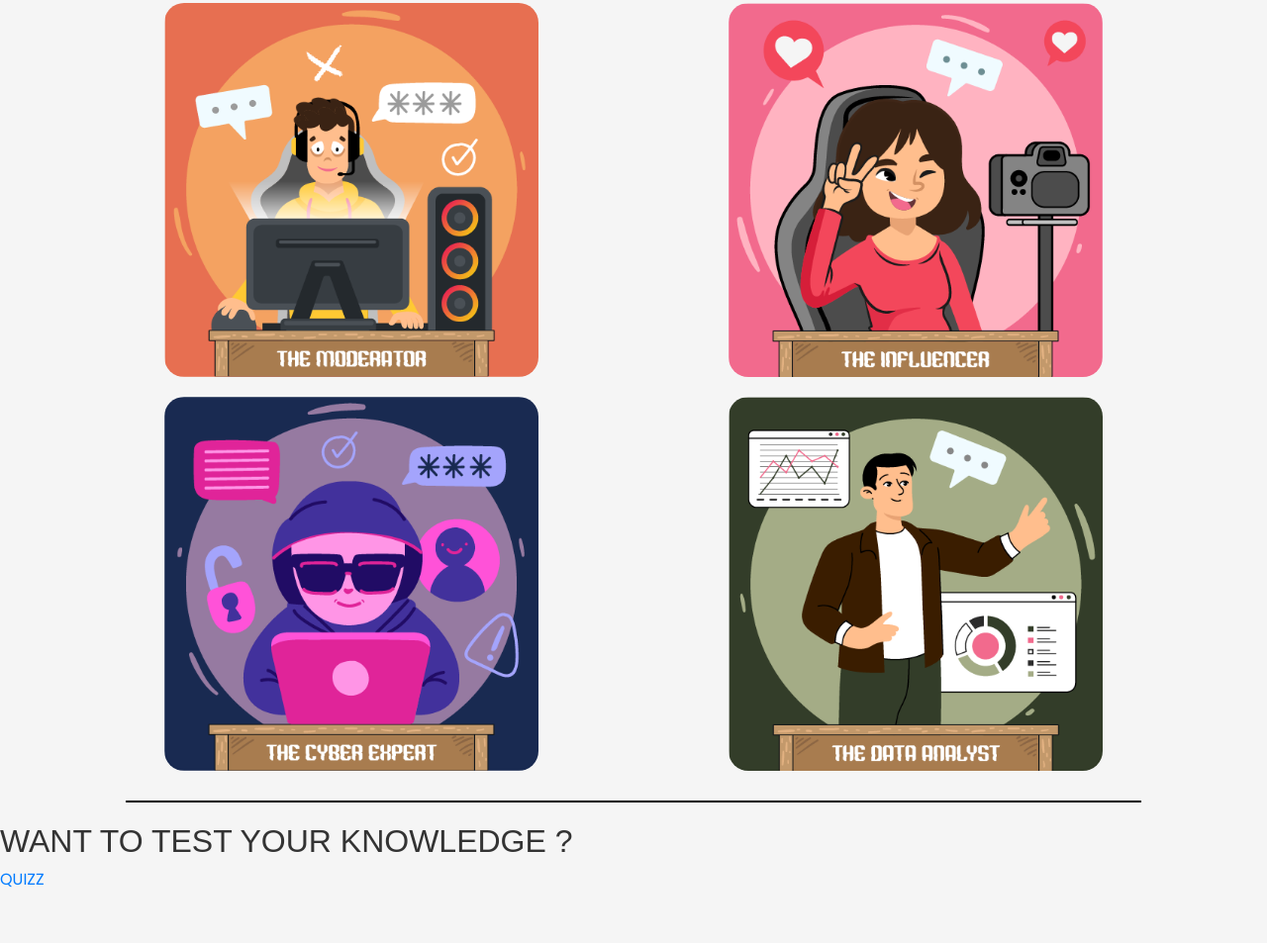
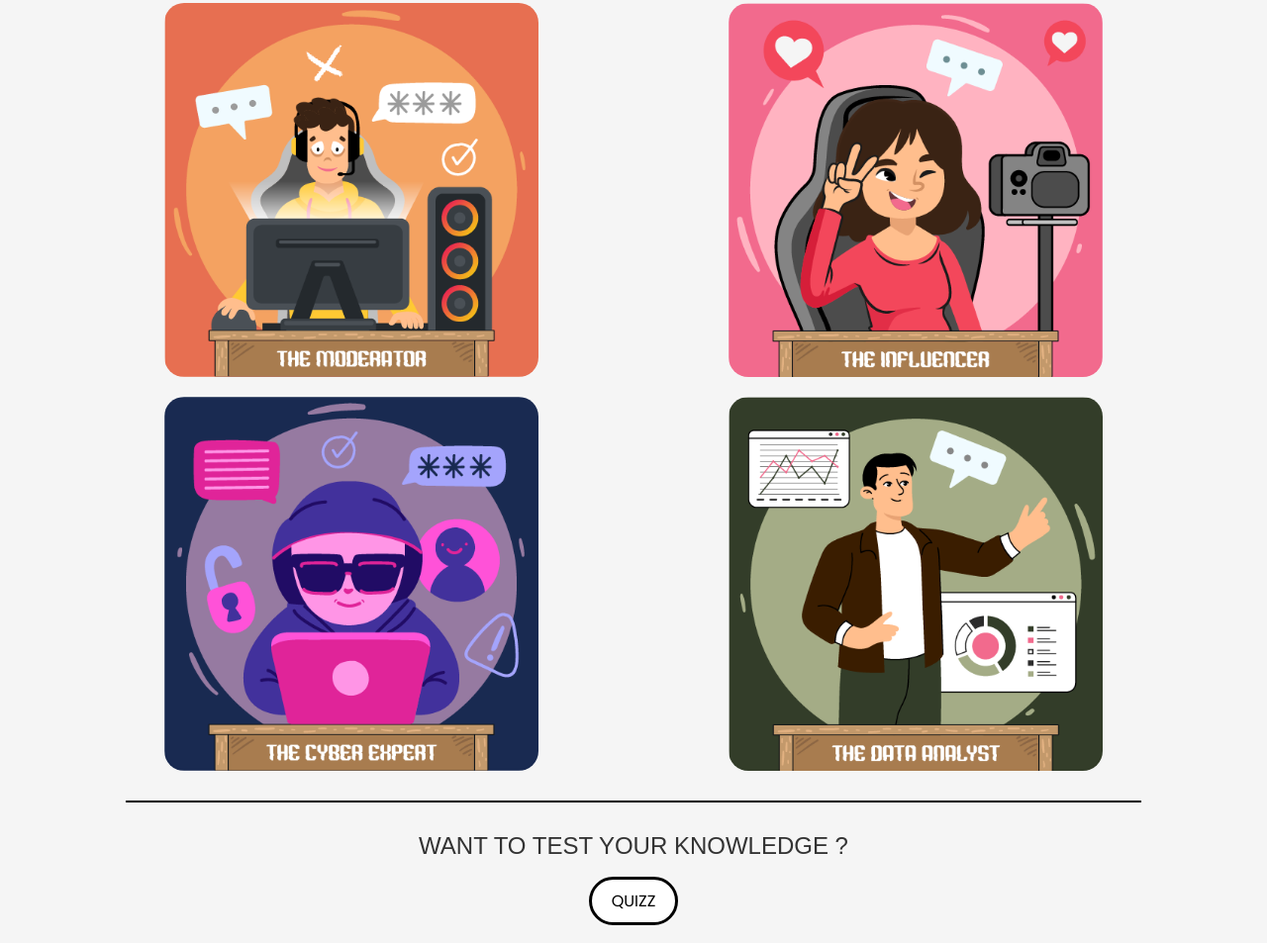
Before and after one commit to Minozen72/Network-Infiltration, a plain HTML site: page index.html in a window 1280 px wide. Shown: the part 752-1705 px from the top of the page at 99% size. Before the commit the page ends 1653 px from the top, so only its background shows below. Drawn offline with nearby package versions, Linux system fonts and the light colour scheme; a web font is replaced by a local one.

Commit message:
modif quiz

```diff
--- a/quiz.css
+++ b/quiz.css
@@ -4,7 +4,7 @@
 .point-intero img {
     position: absolute;
     top: 0;
-    left: 75%;
+    left: 70%;
     width: 30%;
 }
 
@@ -14,6 +14,8 @@
 }
 
 body{
+    margin:0;
+    padding:0;
     background-color: #F4E30A;
 }
 
@@ -40,12 +42,44 @@ body{
 
 #options button{
     border-radius: 50px;
-    border: 2px solid #000000;
-    font-size: 0.8rem;
+    border: 3px solid #000000;
+    font-size: 1rem;
     text-align: left;
     padding: 10px;
     margin: 1rem;
     margin-right: auto;
+    font-weight: bold;
+}
+
+
+#quiz-container button{
+    border-radius: 50px;
+    border: 3px solid #000000;
+    font-size: 1rem;
+    padding: 10px;
+    margin-right: auto;
+    font-weight: bold;
+    margin: auto;
+    text-align: center;
+    justify-content: center;
+    align-items: center;
+    display: block;
+    margin-bottom: 50px;
+}
+
+#quiz-container h1{
+    font-size: 2rem;
+    padding: 6rem;
+    font-family: 'Digital Caliper', sans-serif;
+    padding: 0;
+    align-items: center;
+    margin-bottom: 100px;
+    text-align: center;
+}
+
+#quiz-container button:hover{
+
+    transform: scale(1.05);
 }
 
 
--- a/styles.css
+++ b/styles.css
@@ -103,6 +103,35 @@ hr{
     border-radius: 40px;
 }
 
+.quiz-section{
+    margin-top: 30px;
+    margin: auto;
+    text-align: center;
+    margin-bottom: 30px;
+}
+
+.quiz-section h2{
+    font-size: 1.5rem;
+    padding: 10px;
+    margin-bottom: 20px;
+}
+
+.quiz-button{
+    background-color: #ffffff;
+    color: #000000;
+    padding: 10px 20px;
+    border-radius: 30px;
+    border: 3px solid #000000;
+    text-decoration: none;
+    transition: background-color 0.3s ease, color 0.3s ease;
+}
+
+.quiz-button:hover{
+    background-color: #000000;
+    color: #ffffff;
+    text-decoration: none;
+}
+
 
 
 
```
